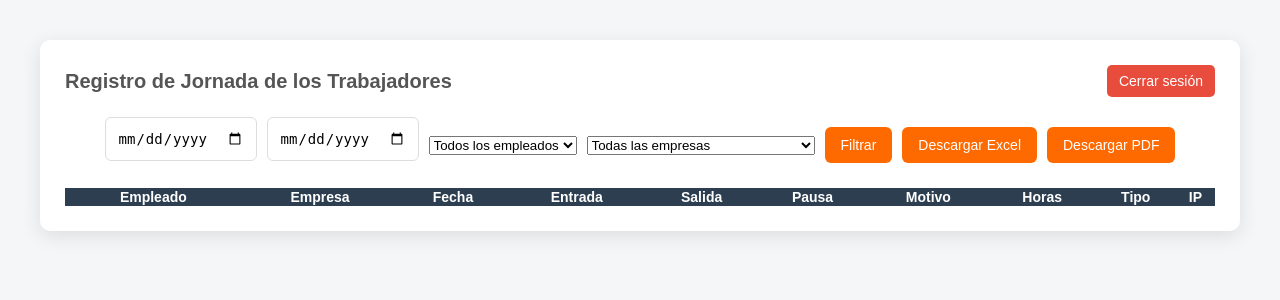
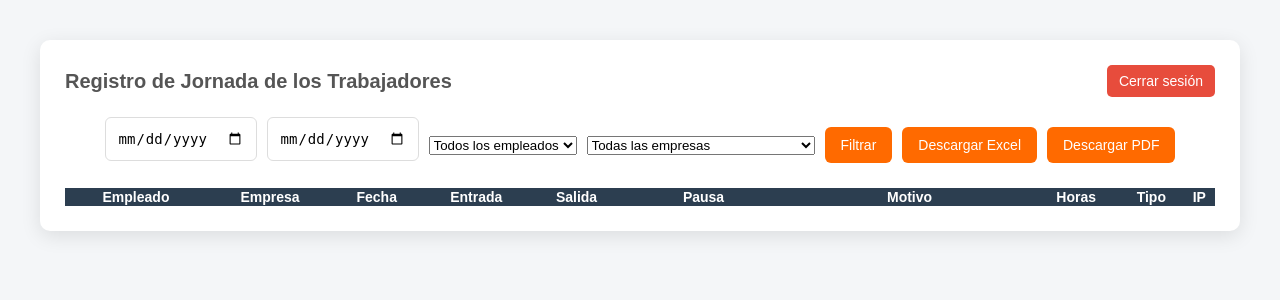
Before and after one commit to jesb1971/fichaje-app, a Python web app: template templates/admin.html in a window 1280 px wide. Shown: the top 300 px of the page. Run offline with Jinja, Linux system fonts and the light colour scheme; the template is opened without the code that fills it, so the values that code supplies are empty.

```diff
--- a/templates/admin.html
+++ b/templates/admin.html
@@ -127,6 +127,11 @@ tr:nth-child(even) {
     background: #f8f9fa;
 }
 
+th {
+	white-space: nowrap;
+}
+
+
 </style>
 
 </head>
@@ -184,8 +189,8 @@ tr:nth-child(even) {
             <th>Fecha</th>
             <th>Entrada</th>
             <th>Salida</th>
-			<th>Pausa</th>
-			<th>Motivo</th>
+			<th style="min-width:80px;">Pausa</th>
+			<th style="min-width:120px;">Motivo</th>
             <th>Horas</th>
             <th>Tipo</th>
             <th>IP</th>
```
